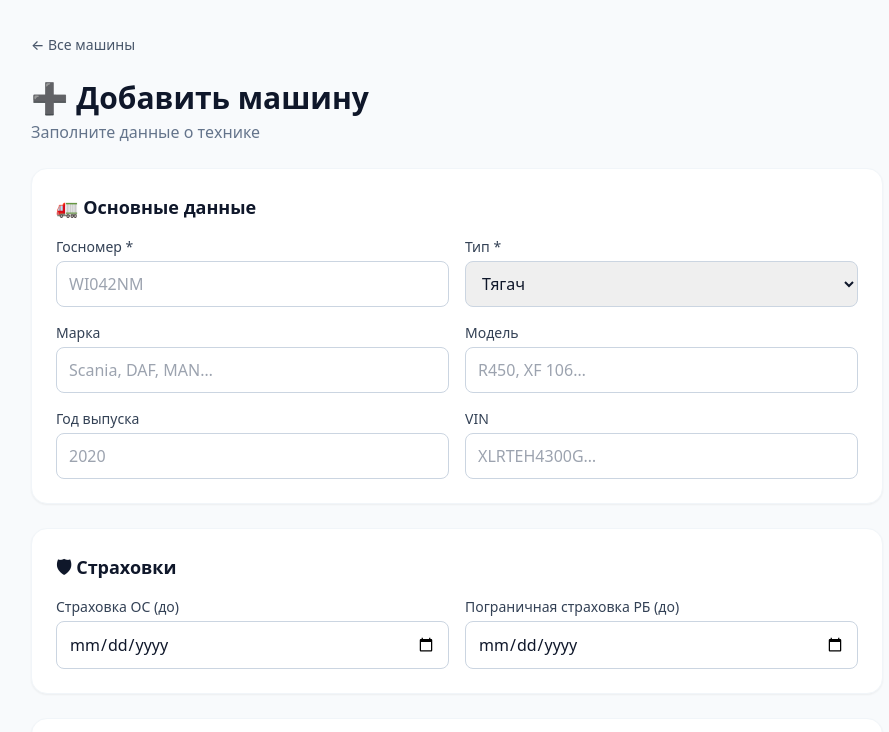
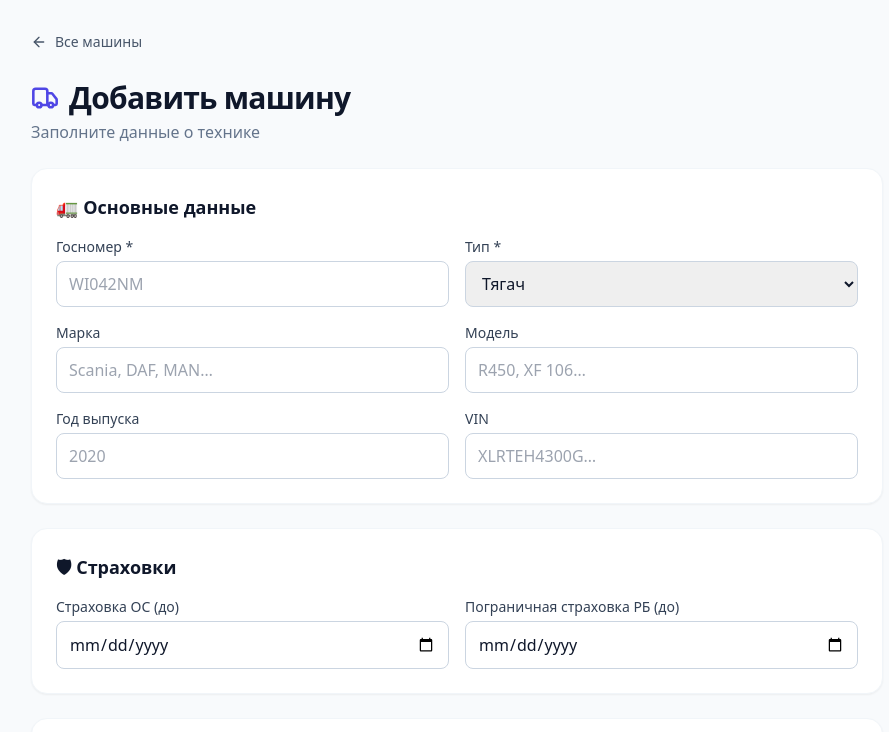
Before and after one commit to kru4ara/logistics-new, a Next.js app: page /trucks/new in a window 1280 px wide. Shown: the top 732 px of the page, without its empty margins (215-1104 px from the left). Built offline with nearby package versions, Linux system fonts and the light colour scheme; no server answers.

Commit message:
Update page.tsx

```diff
--- a/app/trucks/new/page.tsx
+++ b/app/trucks/new/page.tsx
@@ -1,6 +1,7 @@
 import { cookies } from 'next/headers';
 import { redirect } from 'next/navigation';
 import NewTruckForm from './NewTruckForm';
+import { ArrowLeft, Truck as TruckIcon } from 'lucide-react';
 
 export const dynamic = 'force-dynamic';
 
@@ -14,13 +15,17 @@ export default function NewTruckPage() {
 
         <a
           href="/trucks"
-          className="inline-flex items-center gap-2 text-slate-600 hover:text-blue-600 transition-colors text-sm font-medium"
+          className="inline-flex items-center gap-2 text-slate-600 hover:text-brand-600 transition-colors text-sm font-medium"
         >
-          ← Все машины
+          <ArrowLeft className="w-4 h-4" strokeWidth={2} />
+          Все машины
         </a>
 
         <div>
-          <h1 className="text-2xl md:text-3xl font-bold text-slate-900">➕ Добавить машину</h1>
+          <h1 className="text-2xl md:text-3xl font-bold text-slate-900 flex items-center gap-2.5 tracking-tight">
+            <TruckIcon className="w-6 h-6 md:w-7 md:h-7 text-brand-600" strokeWidth={2.2} />
+            Добавить машину
+          </h1>
           <p className="text-slate-500 mt-1 text-sm md:text-base">
             Заполните данные о технике
           </p>
```
